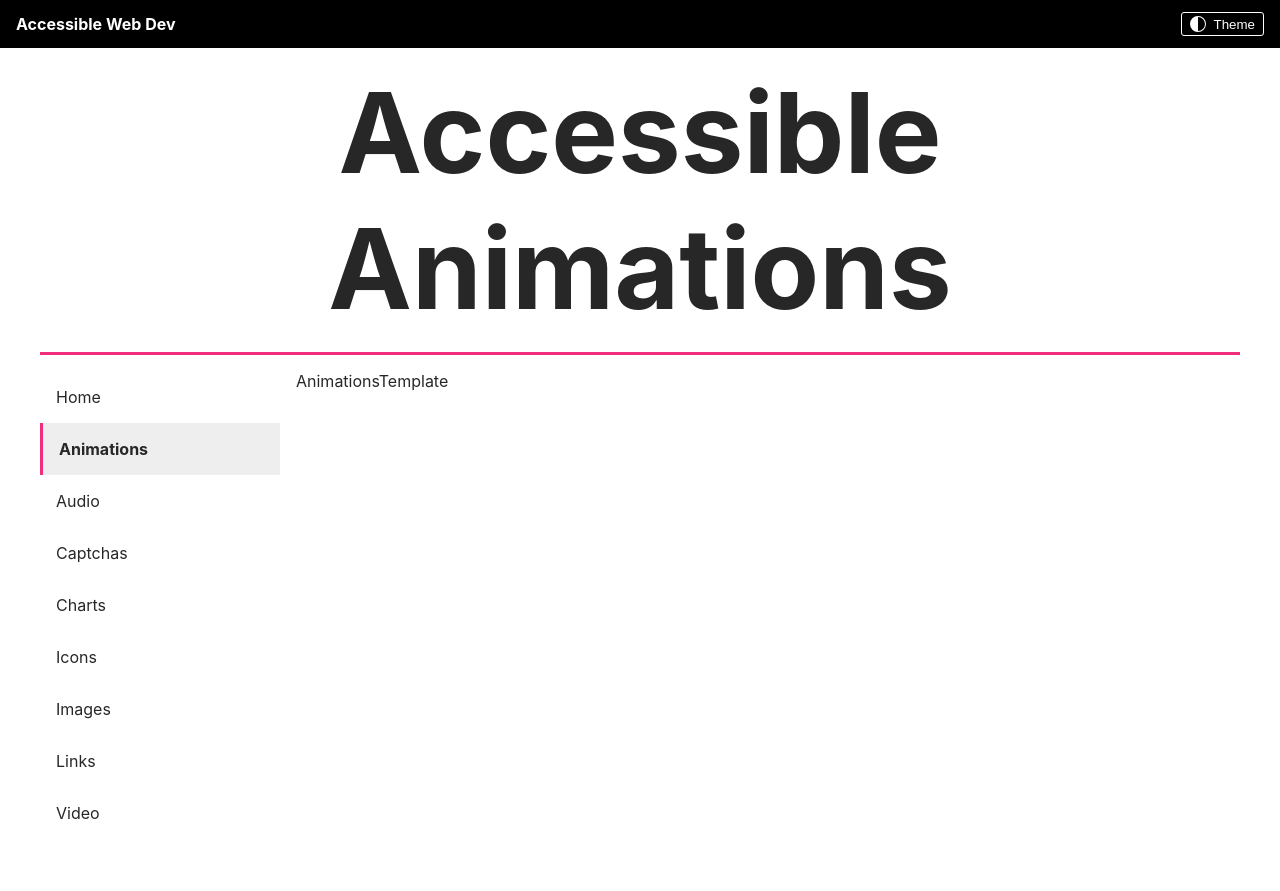
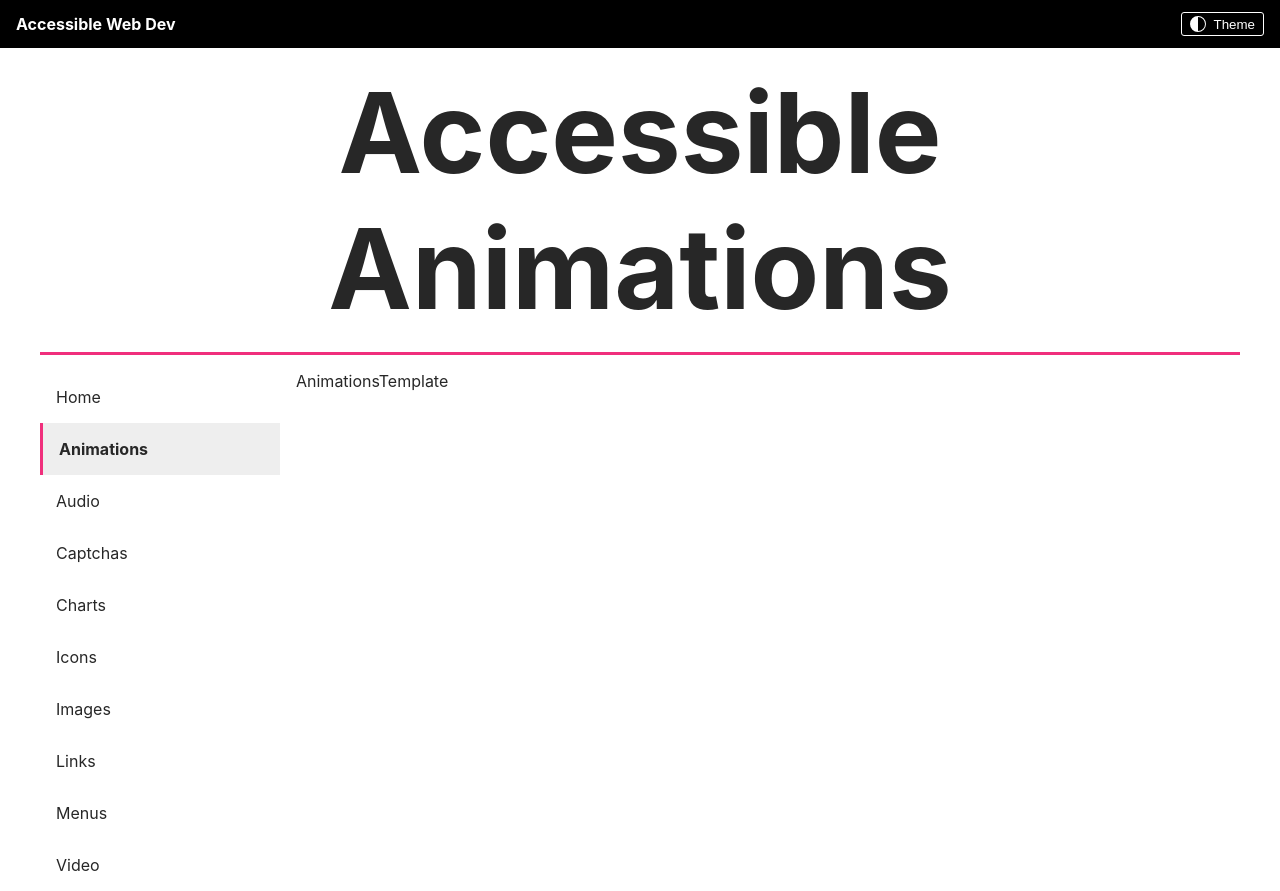
Before and after one commit to ElpisHelle/Web-developer, a Next.js app: page /animations in a window 1280 px wide. Before the commit the page ends 839 px from the top, so only its background shows below. Built offline with nearby package versions, Linux system fonts and the light colour scheme.

Commit message:
FEAT: MenusTemplate.tsx file added

```diff
--- /dev/null
+++ b/components/ContentTemplates/MenusTemplate.tsx
@@ -0,0 +1,7 @@
+import React from "react"
+
+const MenusTemplate = () => {
+	return <div>MenusTemplate</div>
+}
+
+export default MenusTemplate
--- a/data/pages.ts
+++ b/data/pages.ts
@@ -25,5 +25,6 @@ export const pages: IPage[] = [
 	{ name: "Icons", href: "/icons", content: "icons" },
 	{ name: "Images", href: "/images", content: "images" },
 	{ name: "Links", href: "/links", content: "links" },
+	{ name: "Menus", href: "/menus", content: "menus" },
 	{ name: "Video", href: "/video", content: "video" },
 ]
--- a/pages/[content].tsx
+++ b/pages/[content].tsx
@@ -13,6 +13,7 @@ import Charts from "../components/ContentTemplates/ChartsTemplate"
 import Icons from "../components/ContentTemplates/IconsTemplate"
 import Images from "../components/ContentTemplates/ImagesTemplate"
 import Links from "../components/ContentTemplates/LinksTemplate"
+import Menus from "../components/ContentTemplates/MenusTemplate"
 import Video from "../components/ContentTemplates/VideoTemplate"
 
 interface IProps {
@@ -38,6 +39,7 @@ const ContentPage: NextPage = (props) => {
 					{page === "icons" && <Icons />}
 					{page === "images" && <Images />}
 					{page === "links" && <Links />}
+					{page === "menus" && <Menus />}
 					{page === "video" && <Video />}
 				</>
 			</Layout>
```
